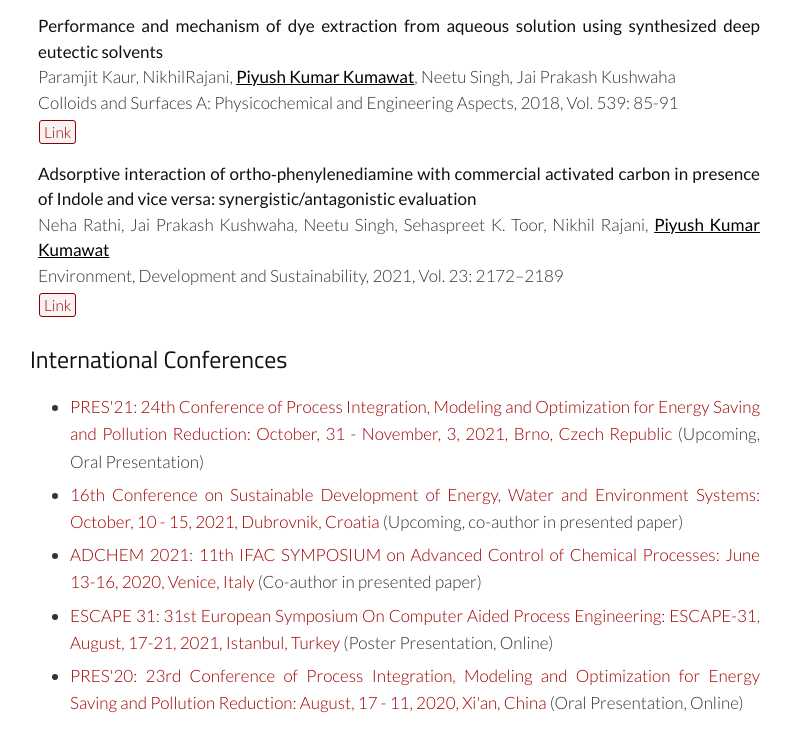
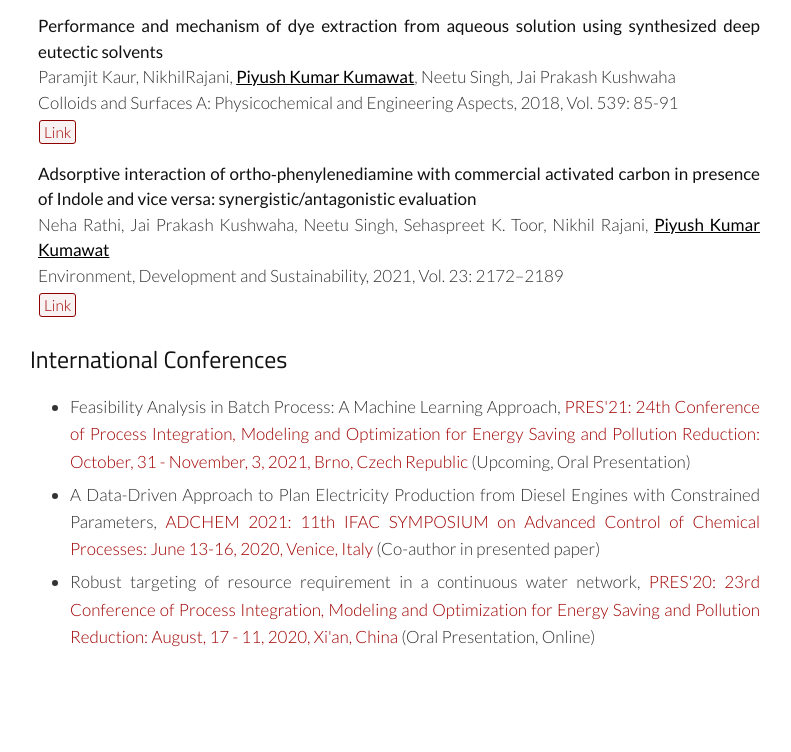
Before and after one commit to piyushKumawat/piyushKumawat.github.io, a plain HTML site: page index.html in a window 1280 px wide. Shown: the part 1758-2510 px from the top of the page, without its empty margins (435-1226 px from the left). After the commit the page ends 2449 px from the top, so only its background shows below. Drawn offline with nearby package versions, Linux system fonts and the light colour scheme.

Commit message:
conferences

```diff
--- a/index.html
+++ b/index.html
@@ -377,11 +377,9 @@
                 <p class="header pt-3">International Conferences</p>
 
                 <ul>
-                <li><a class="in-text" href="https://conferencepres.site/pres21/" target="_blank">PRES'21: 24th Conference of Process Integration, Modeling and Optimization for Energy Saving and Pollution Reduction: October, 31 - November, 3, 2021, Brno, Czech Republic </a>(Upcoming, Oral Presentation)</li>
-                <li><a class="in-text" href="https://www.dubrovnik2021.sdewes.org/" target="_blank">16th Conference on Sustainable Development of Energy, Water and Environment Systems: October, 10 - 15, 2021, Dubrovnik, Croatia </a>(Upcoming, co-author in presented paper)</li>
-                <li><a class="in-text" href="https://www.adchem2021.org/" target="_blank">ADCHEM 2021: 11th IFAC SYMPOSIUM on Advanced Control of Chemical Processes: June 13-16, 2020, Venice, Italy </a>(Co-author in presented paper)</li>
-                <li><a class="in-text" href="https://www.escape31.org/" target="_blank">ESCAPE 31: 31st European Symposium On Computer Aided Process Engineering: ESCAPE-31, August, 17-21, 2021, Istanbul, Turkey </a>(Poster Presentation, Online)</li>
-                <li><a class="in-text" href="http://pres20.icrp.xjtu.edu.cn/" target="_blank">PRES'20: 23rd Conference of Process Integration, Modeling and Optimization for Energy Saving and Pollution Reduction: August, 17 - 11, 2020, Xi'an, China </a>(Oral Presentation, Online)</li>
+                <li>Feasibility Analysis in Batch Process: A Machine Learning Approach, <a class="in-text" href="https://conferencepres.site/pres21/" target="_blank">PRES'21: 24th Conference of Process Integration, Modeling and Optimization for Energy Saving and Pollution Reduction: October, 31 - November, 3, 2021, Brno, Czech Republic </a>(Upcoming, Oral Presentation)</li>
+                <li>A Data-Driven Approach to Plan Electricity Production from Diesel Engines with Constrained Parameters, <a class="in-text" href="https://www.adchem2021.org/" target="_blank">ADCHEM 2021: 11th IFAC SYMPOSIUM on Advanced Control of Chemical Processes: June 13-16, 2020, Venice, Italy </a>(Co-author in presented paper)</li>
+                <li> Robust targeting of resource requirement in a continuous water network, <a class="in-text" href="http://pres20.icrp.xjtu.edu.cn/" target="_blank">PRES'20: 23rd Conference of Process Integration, Modeling and Optimization for Energy Saving and Pollution Reduction: August, 17 - 11, 2020, Xi'an, China </a>(Oral Presentation, Online)</li>
 
 
 
```
